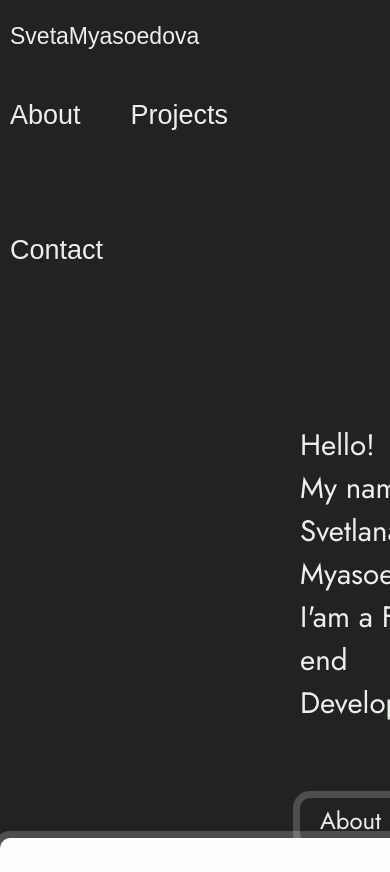
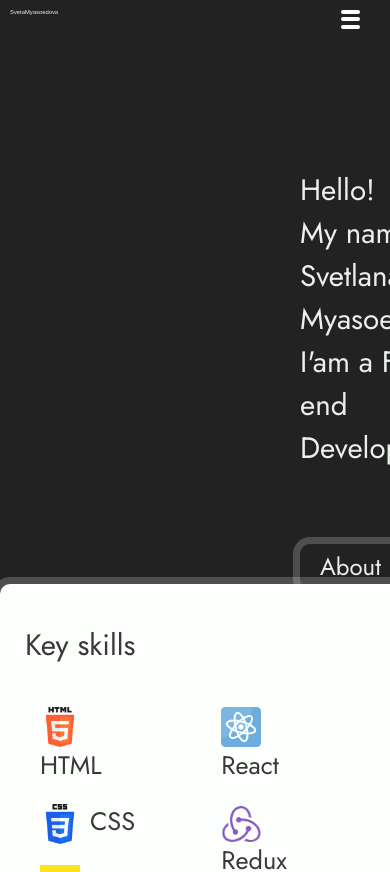
Before and after one commit to SvetaMyasoedova/portfolio, a React (Create React App) app: page / in a window 390 px wide. Shown: the top 872 px of the page. Built offline with nearby package versions, Linux system fonts and the light colour scheme; a web font is replaced by a local one.

Commit message:
burger menu was added

```diff
--- a/src/components/header/Header.tsx
+++ b/src/components/header/Header.tsx
@@ -1,8 +1,12 @@
-import { FC } from "react";
+import { FC, useState } from "react";
 import { Link } from "react-router-dom";
 import headerStyles from "./header.module.css";
 
 const Header: FC = () => {
+  const [isBurgerMenu, setIsBurgerMenu] = useState(false);
+  const handleLinkClick = () => {
+    setIsBurgerMenu(false);
+  };
   return (
     <div>
       <header className={headerStyles.header}>
@@ -10,18 +14,38 @@ const Header: FC = () => {
           <p className={headerStyles.name}>SvetaMyasoedova</p>
         </Link>
 
-        <nav className={headerStyles.nav}>
-          <Link to="/about">
+        <div
+          className={
+            headerStyles.burger +
+            " " +
+            (isBurgerMenu && headerStyles.burgerActive)
+          }
+          onClick={() => {
+            setIsBurgerMenu(!isBurgerMenu);
+          }}
+        >
+          <span className={headerStyles.line}></span>
+          <span className={headerStyles.line}></span>
+          <span className={headerStyles.line}></span>
+        </div>
+
+        <nav
+          className={
+            headerStyles.nav +
+            " " +
+            (isBurgerMenu && headerStyles.navActive)
+          }
+        >
+          <Link onClick={handleLinkClick} to="/about">
             <p className={headerStyles.content}>About</p>
           </Link>
 
-          <Link to="/projects">
+          <Link onClick={handleLinkClick} to="/projects">
             <p className={headerStyles.content}>Projects</p>
           </Link>
-          <Link to="/contact">
-          <p className={headerStyles.content}>Contact</p>
+          <Link onClick={handleLinkClick} to="/contact">
+            <p className={headerStyles.content}>Contact</p>
           </Link>
-
         </nav>
       </header>
     </div>
--- a/src/components/header/header.module.css
+++ b/src/components/header/header.module.css
@@ -8,9 +8,9 @@ a:visited {
   padding-left: 10px;
   display: flex;
   justify-content: space-between;
-  flex-wrap: wrap;
+  /* flex-wrap: wrap; */
   align-items: baseline;
-  font-size: 23px;
+  font-size: 1.2vw;
   font-family: "Days One", sans-serif;
   margin-bottom: 100px;
 }
@@ -18,11 +18,32 @@ a:visited {
   color: #ebf0eb;
 }
 
+.burger {
+  display: none;
+  margin: 0 20px 0 0;
+  width: 50px;
+  height: 45.5px;
+  padding: 10px;
+  z-index: 2;
+  flex-direction: column;
+  justify-content: space-between;
+  cursor: pointer;
+}
+
+.line {
+  width: 100%;
+  height: 4px;
+  background-color: white;
+  transform-origin: left;
+  transition: all 1s ease;
+  border-radius: 2px;
+}
+
 .nav {
   display: flex;
-  flex-wrap: wrap;
+  /* flex-wrap: wrap; */
   gap: 50px;
-  font-size: 27px;
+  font-size: 1.5vw;
   align-items: baseline;
 }
 
@@ -44,3 +65,54 @@ a:visited {
   display: inline-block;
   box-shadow: 0 10px 20px -5px rgba(0, 0, 0, 0.4);
 }
+
+@media screen and (max-width: 1200px) {
+  .header {
+    font-size: 1.5vw;
+  }
+
+  .nav {
+    font-size: 1.8vw;
+    display: none;
+    padding-inline-start: 0;
+    width: 50vw;
+    height: 60vh;
+    background-color: rgba(46, 46, 46, 0.4);
+    backdrop-filter: blur(2px);
+    position: absolute;
+    top: 70px;
+    right: -40%;
+    z-index: 1;
+    opacity: 0%;
+    display: flex;
+    flex-direction: column;
+    align-items: center;
+    justify-content: flex-start;
+    margin: 0;
+    transition: all 1s ease;
+  }
+  .navActive {
+    opacity: 100%;
+    right: 0;
+  }
+  .burger {
+    display: flex;
+    flex-direction: column;
+    justify-content: space-between;
+    margin-left: auto;
+    cursor: pointer;
+
+    height: 4.8vw;
+    width: 4.8vw;
+  }
+
+  .burgerActive :first-child {
+    transform: rotate(61deg);
+  }
+  .burgerActive :nth-child(2) {
+    opacity: 0;
+  }
+  .burgerActive :last-child {
+    transform: rotate(-61deg);
+  }
+}
```
